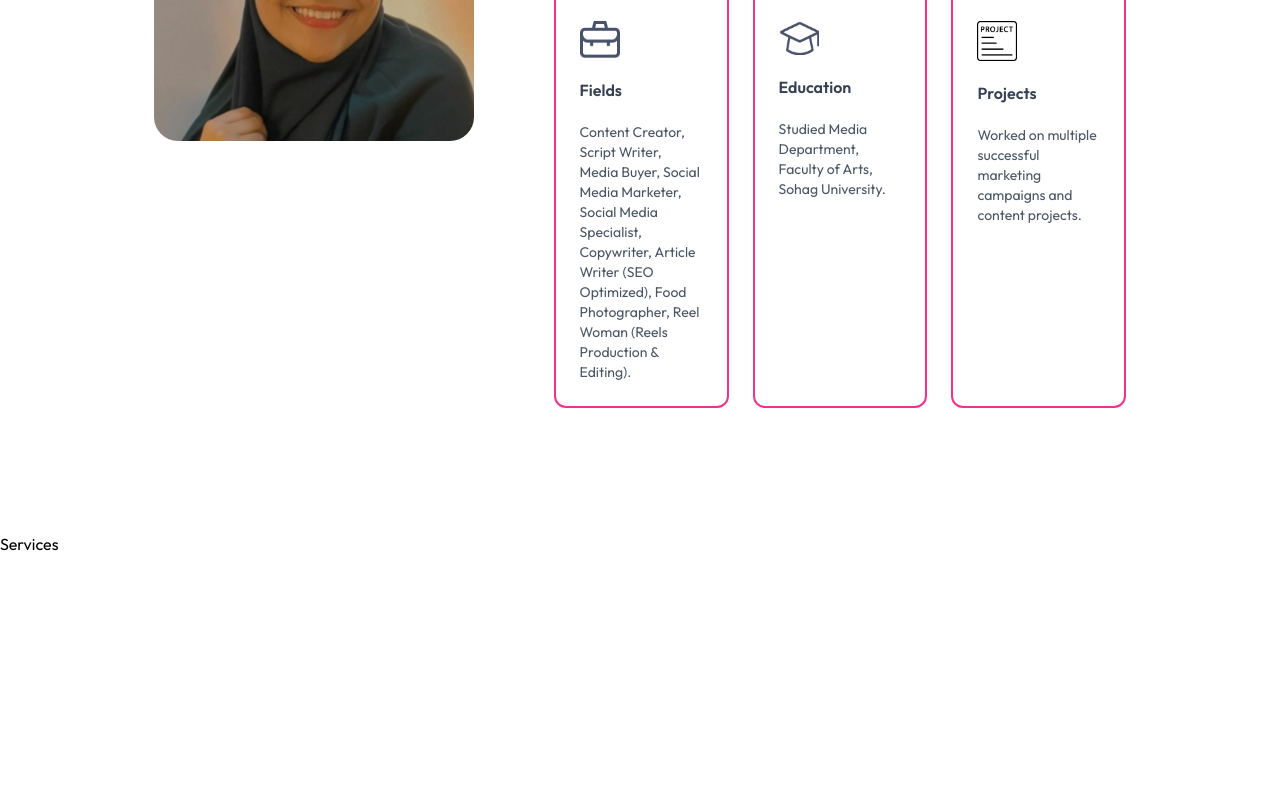
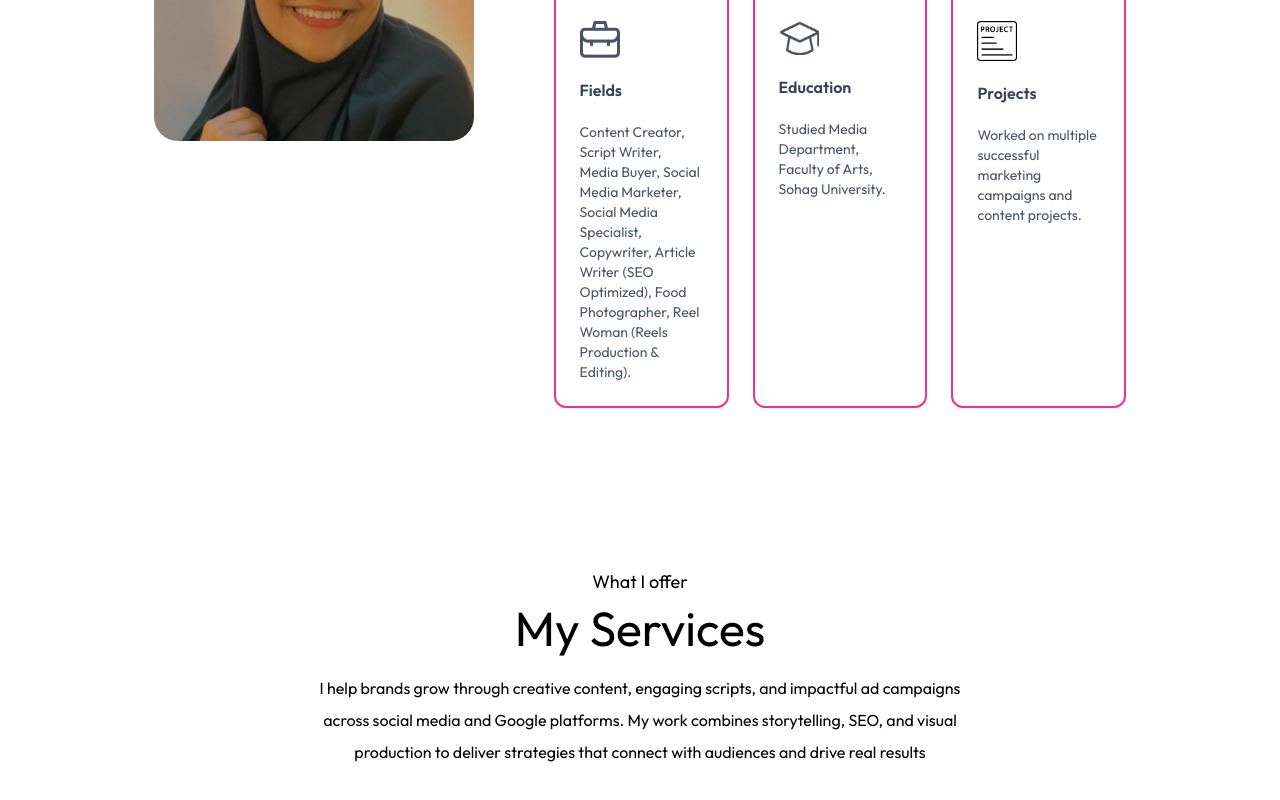
Before and after one commit to MariamHammouda/Aya-Portfolio, a Next.js app: page / in a window 1280 px wide. Shown: the part 1449-2249 px from the top of the page. Before the commit the page ends 2009 px from the top, so only its background shows below. Built offline with nearby package versions, Linux system fonts and the light colour scheme; a web font is replaced by a local one.

Commit message:
feat(services): add services section text

```diff
--- a/src/app/components/Services.jsx
+++ b/src/app/components/Services.jsx
@@ -1,10 +1,22 @@
-import React from 'react'
+import React from "react";
 
 const Services = () => {
   return (
-    <div>Services</div>
-  )
-}
+    <div id="services" className="w-full px-[12%] py-10 scroll-mt-20">
+      <h4 className="text-center mb-2 text-lg font-Ovo">What I offer</h4>
+      <h2 className="text-center text-5xl font-Ovo">My Services</h2>
+      <p className="text-center max-w-2xl mx-auto mt-5 mb-12 font-Ovo">
+        I help brands grow through creative content, engaging scripts, and
+        impactful ad campaigns across social media and Google platforms. My work
+        combines storytelling, SEO, and visual production to deliver strategies
+        that connect with audiences and drive real results
+      </p>
 
+      <div className="grid grid-cols-4 gap-6 my-10">
 
-export default Services
+      </div>
+    </div>
+  );
+};
+
+export default Services;
```
